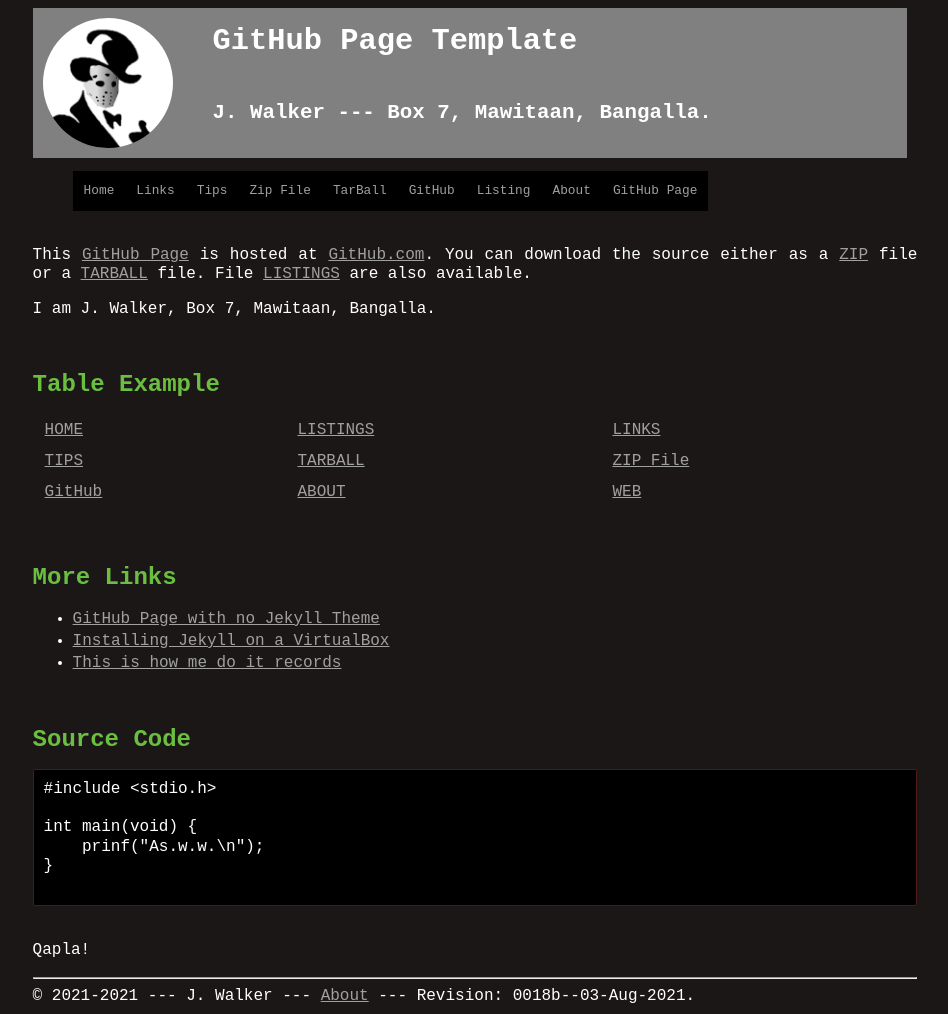
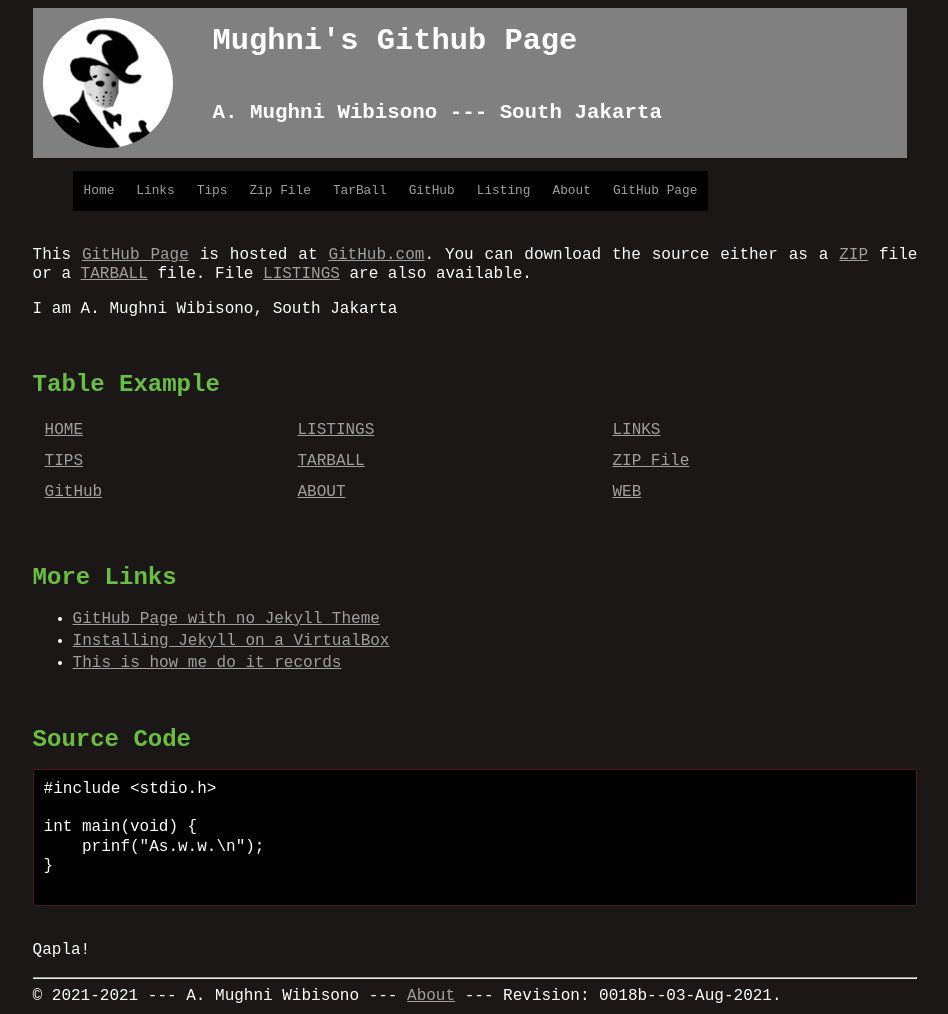
Before and after one commit to MughniWibisono/os212, a Jekyll site: the page built from index.md, in a window 1280 px wide. Shown: the whole page, without its empty margins (165-1113 px from the left). Built offline with Jekyll 4.4.1, drawn with Linux system fonts in a browser that asks for light colours.

Commit message:
Update _config.yml

```diff
--- a/_config.yml
+++ b/_config.yml
@@ -25,10 +25,10 @@
   link:      "/ABOUT/"
 - navbar:    "GitHub Page"
   link:      "https://template.vlsm.org/"
-title:       "GitHub Page Template"
+title:       "Mughni's Github Page"
 lang:        "en-US"
-author:      "J. Walker"
-address:     "Box 7, Mawitaan, Bangalla."
+author:      "A. Mughni Wibisono"
+address:     "South Jakarta"
 sitemap:     "true"
 markdown:    "kramdown"
 defaults:
@@ -45,4 +45,4 @@
 
 urlweb:           "https://template.vlsm.org/"
 urlcontact:       "TBA"
-urlgithub:        "https://github.com/ThisIsHowMeDoIt/template"
+urlgithub:        "https://github.com/MughniWibisono"
```
